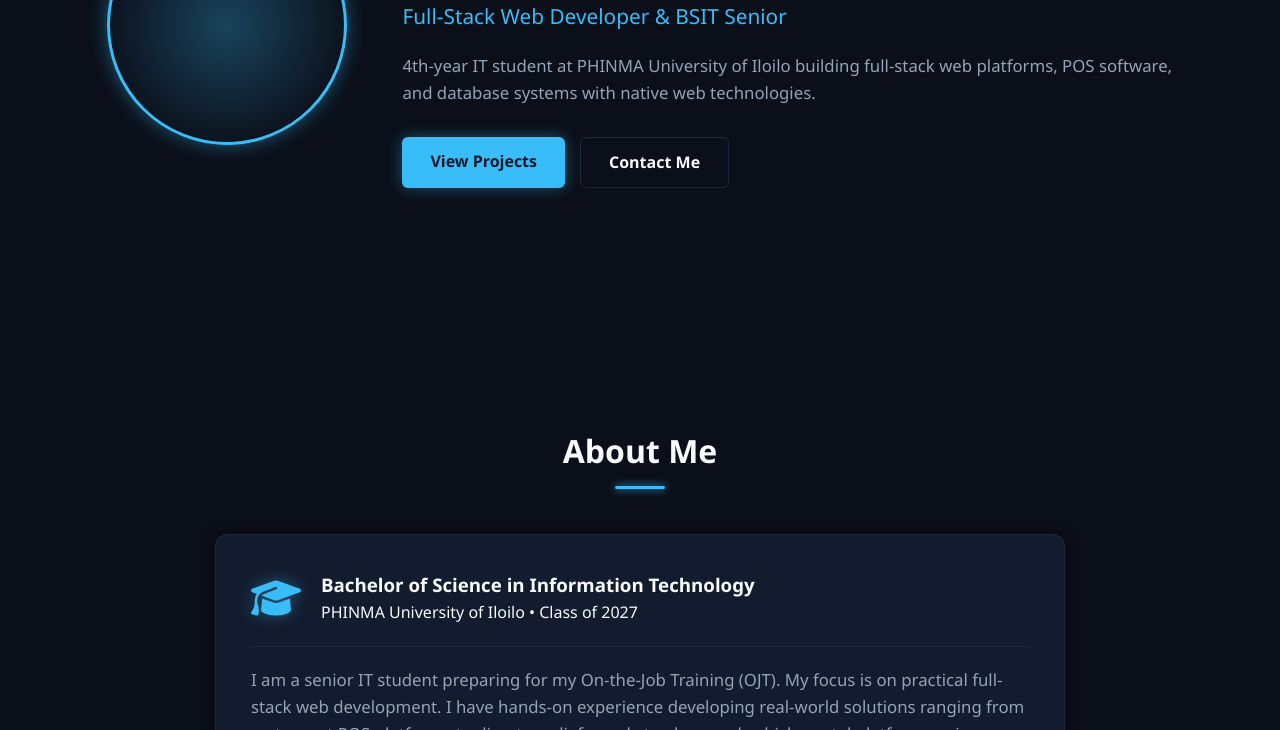
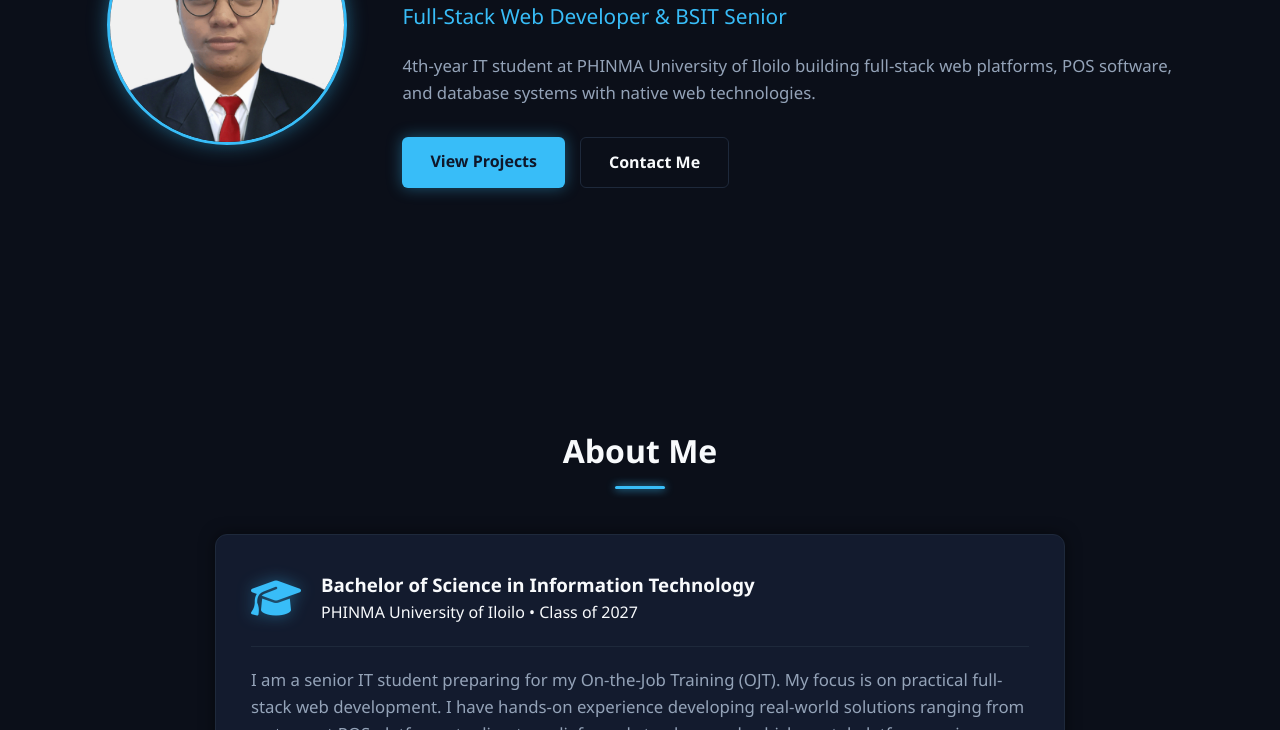
Before and after one commit to XiuEfthalia/My-Portfolio, a plain HTML site: page index.html in a window 1280 px wide. Shown: the part 370-1100 px from the top of the page. Drawn offline with Linux system fonts and the light colour scheme.

Commit message:
Update index.html

```diff
--- a/index.html
+++ b/index.html
@@ -28,7 +28,7 @@
             <div class="hero-image-wrapper">
                 <div class="glow-ring"></div>
                 <!-- Replace 'your-photo.jpg' with your actual image file name -->
-                <img src="images/Ako.jpg" alt="Roy Jhan A. Hapundar" class="profile-img">
+                <img src="images/Ako.jpeg" alt="Roy Jhan A. Hapundar" class="profile-img">
             </div>
 
             <!-- Right Side: Text & Intro -->
```
